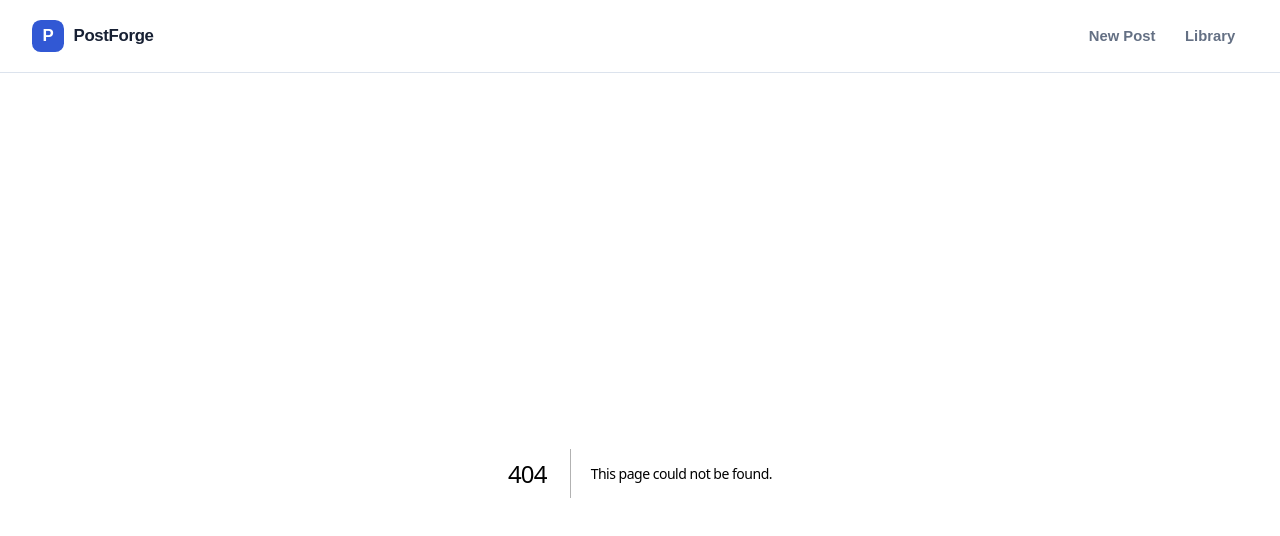
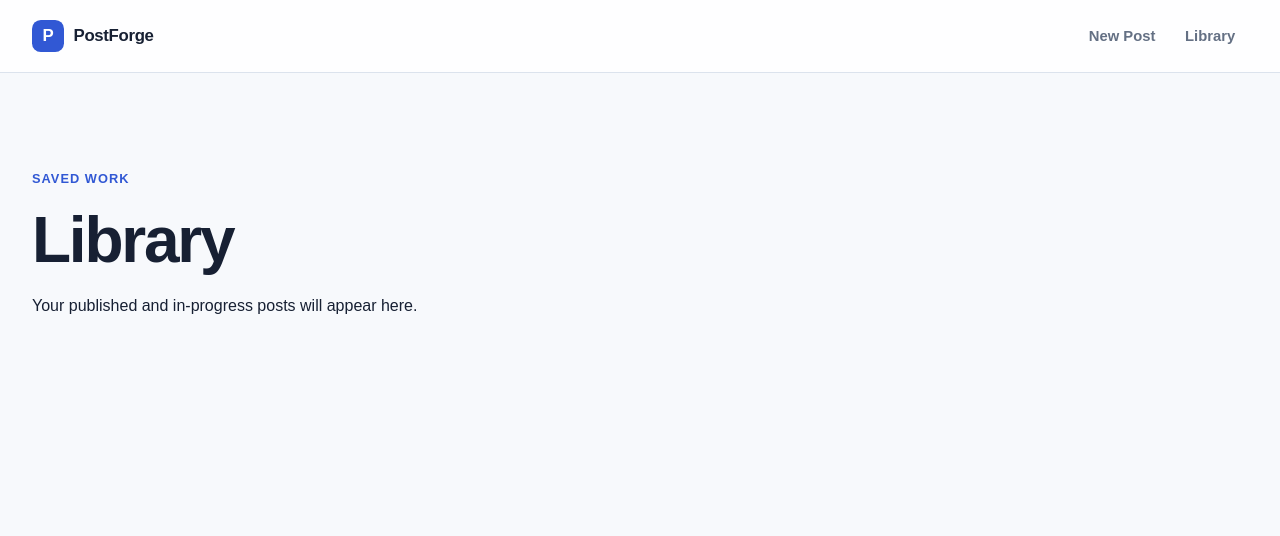
Before and after one commit to Hayatmohamud/PostForge, a Next.js app in the folder post-forge/: page /library in a window 1280 px wide. Before the commit this address had no page. Shown: the top 536 px of the page. Built offline with nearby package versions, Linux system fonts and the light colour scheme.

Commit message:
fix(ui): restore library route and skip focus

```diff
--- /dev/null
+++ b/post-forge/src/app/library/page.tsx
@@ -0,0 +1,9 @@
+export default function Library() {
+  return (
+    <main>
+      <p className="eyebrow">Saved work</p>
+      <h1>Library</h1>
+      <p>Your published and in-progress posts will appear here.</p>
+    </main>
+  );
+}
--- a/post-forge/src/components/app-shell.tsx
+++ b/post-forge/src/components/app-shell.tsx
@@ -1,3 +1,5 @@
+"use client";
+
 import Link from "next/link";
 import type { ReactNode } from "react";
 
@@ -6,7 +8,19 @@ type AppShellProps = { children: ReactNode };
 export function AppShell({ children }: AppShellProps) {
   return (
     <div className="app-shell">
-      <a className="skip-link" href="#main-content">Skip to content</a>
+      <a
+        className="skip-link"
+        href="#main-content"
+        onClick={(event) => {
+          event.preventDefault();
+          const mainContent = document.getElementById("main-content");
+          mainContent?.focus();
+          mainContent?.scrollIntoView();
+          window.history.replaceState(null, "", "#main-content");
+        }}
+      >
+        Skip to content
+      </a>
       <header className="site-header">
         <div className="header-inner">
           <Link className="brand" href="/" aria-label="PostForge home">
@@ -19,7 +33,7 @@ export function AppShell({ children }: AppShellProps) {
           </nav>
         </div>
       </header>
-      <div className="app-content" id="main-content">{children}</div>
+      <div className="app-content" id="main-content" tabIndex={-1}>{children}</div>
     </div>
   );
 }
```
